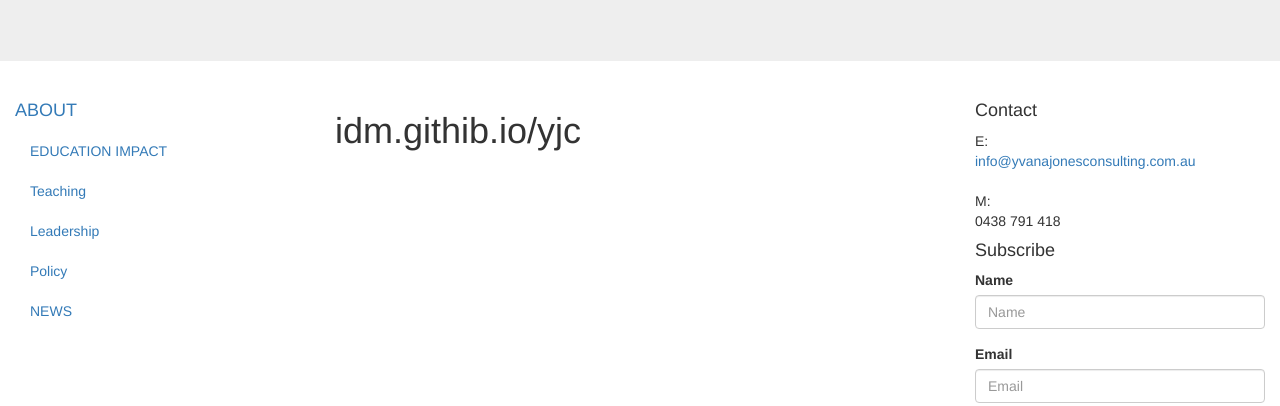
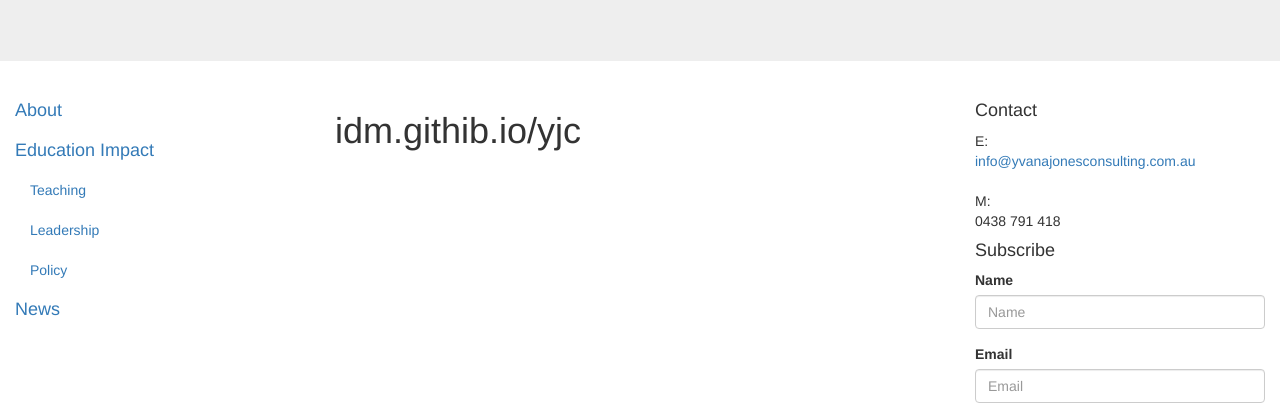
Before and after one commit to idm/idm.github.io, a Jekyll site: the page built from yjc/index.md, in a window 1280 px wide. Shown: the part 310-716 px from the top of the page. Built offline with Jekyll 4.4.1, drawn with Linux system fonts in a browser that asks for light colours; nearby versions of some CDN libraries.

Commit message:
h4 for lsb nav headings

```diff
--- a/_layouts/yjc.html
+++ b/_layouts/yjc.html
@@ -30,16 +30,16 @@
 <div class="row">
         <div class="col-md-3 sidebar">
           <ul class="nav nav-sidebar">
-            <li><h4><a href="about">ABOUT</a></h4></li>
+            <li><h4><a href="about">About</a></h4></li>
           </ul>
           <ul class="nav nav-sidebar">
-            <li><a href="services">EDUCATION IMPACT</a></li>
+            <li><h4><a href="services">Education Impact</a></h4></li>
             <li><a href="teaching">Teaching</a></li>
             <li><a href="leadership">Leadership</a></li>
             <li><a href="policy">Policy</a></li>
           </ul>
           <ul class="nav nav-sidebar">
-            <li><a href="news">NEWS</a></li>
+            <li><h4><a href="news">News</a></h4></li>
           </ul>
         </div>
   <div class="col-md-6">
```
